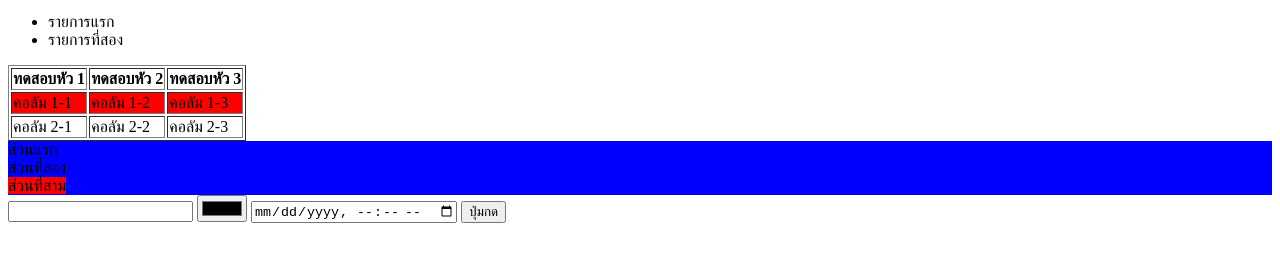
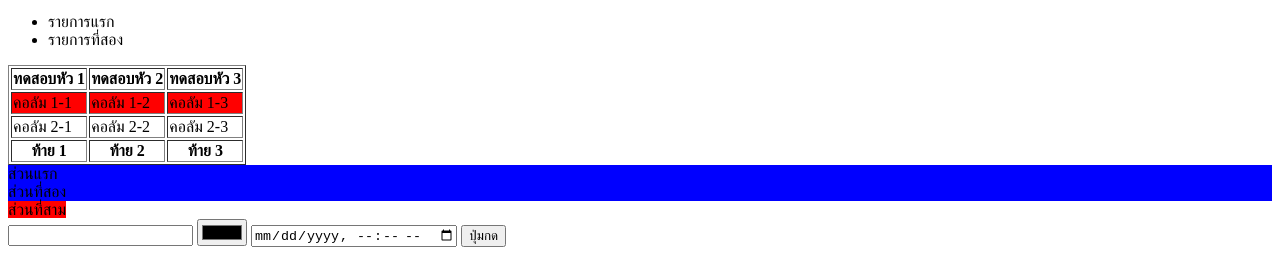
Before and after one commit to zPreFiXz/SE1, a plain HTML site: page index.html in a window 1280 px wide. Shown: the part 847-1102 px from the top of the page. Before the commit the page ends 1078 px from the top, so only its background shows below. Drawn offline with Linux system fonts and the light colour scheme.

Commit message:
Update index.html

```diff
--- a/index.html
+++ b/index.html
@@ -4,15 +4,12 @@
     <meta charset="utf-8">
     <title> Netflix </title>
     <style>
-        .class1{
+        #div1{
             background-color: blue;
         }
-        /*#div1{
-            background-color: red;
+        #div2{
+            background-color: blue;
         }
-        #div2{
-            background-color: red;
-        }*/
         #div3{
             background-color: red;
         }
@@ -68,7 +65,9 @@
             </tr>
     </tbody>
     <tfoot>
-
+        <th> ท้าย 1 </th>
+        <th> ท้าย 2 </th>
+        <th> ท้าย 3 </th>
     </tfoot>
 </table>
 
```
